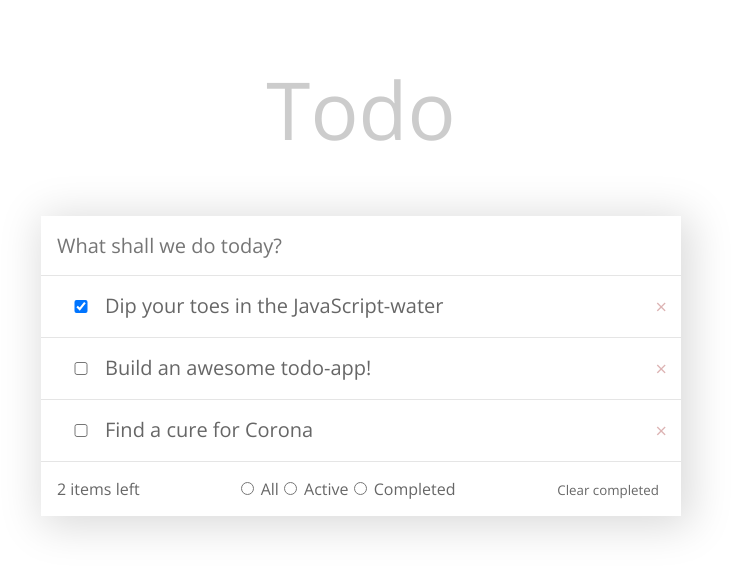
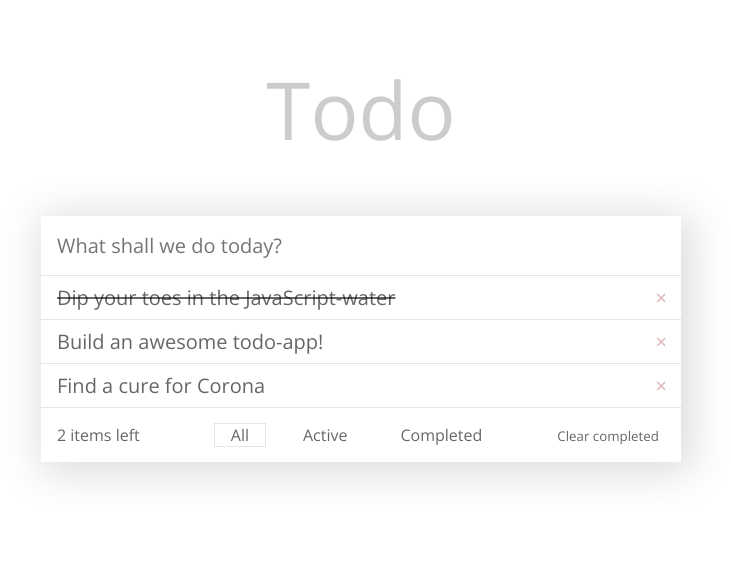
Before and after one commit to Erlesand/example-react-todo, a React (Create React App) app: page / in a window 1280 px wide. Shown: the top 574 px of the page, without its empty margins (279-1010 px from the left). Built offline with nearby package versions, Linux system fonts and the light colour scheme.

Commit message:
Design improvements

```diff
--- a/src/App.css
+++ b/src/App.css
@@ -39,10 +39,18 @@ h1 {
   display: flex;
 }
 
+.todo-item-view input[type='checkbox'] {
+  display: none;
+}
+
 .todo-item-view label {
   flex: 1 1 0%;
   font-size: 20px;
   padding: 0.5rem 1rem;
+}
+
+.todo-item-view input[type='checkbox']:checked + label {
+  text-decoration: line-through;
 }
 
 .todo-item-toggle {
@@ -95,6 +103,23 @@ h1 {
   text-align: center;
 }
 
+.todo-list-filters input[type='radio'] {
+  visibility: hidden;
+}
+
+.todo-list-filters input[type='radio']:checked + label {
+  border: 1px solid rgba(0, 0, 0, 0.1);
+}
+
+.todo-list-filters label {
+  padding: 0 1rem;
+}
+
+.todo-list-filters label:hover {
+  background: rgba(0, 0, 0, 0.02);
+  border: 1px solid rgba(0, 0, 0, 0.1);
+}
+
 .todo-list-clear {
   background-color: transparent;
   border: none;
--- a/src/App.js
+++ b/src/App.js
@@ -110,15 +110,14 @@ const App = () => {
           {filtered.map((item) => (
             <li className="todo-item">
               <div className="todo-item-view">
-                <label>
                 <input
+                  id={`item-${item.id}`}
                   type="checkbox"
                   className="todo-item-toggle"
                   checked={item.done}
                   onChange={() => toggle(item)}
                 />
-                  {item.value}
-                </label>
+                <label htmlFor={`item-${item.id}`}>{item.value}</label>
                 <button
                   className="todo-item-destroy"
                   onClick={() => remove(item)}
@@ -142,23 +141,28 @@ const App = () => {
           <div>{remaining} items left</div>
           <div className="todo-list-filters">
             <input
+              id="filter-all"
               type="radio"
               name="filter"
+              checked={filter === 'all'}
               onClick={() => setFilter('all')}
-            />{' '}
-            All
+            />
+            <label htmlFor="filter-all">All</label>
             <input
+              id="filter-active"
               type="radio"
               name="filter"
               onClick={() => setFilter('active')}
-            />{' '}
-            Active
+            />
+            <label htmlFor="filter-active">Active</label>
+
             <input
+              id="filter-completed"
               type="radio"
               name="filter"
               onClick={() => setFilter('completed')}
-            />{' '}
-            Completed
+            />
+            <label htmlFor="filter-completed">Completed</label>
           </div>
 
           <div>
```
Lines whose indentation alone changed are shown as unchanged.
